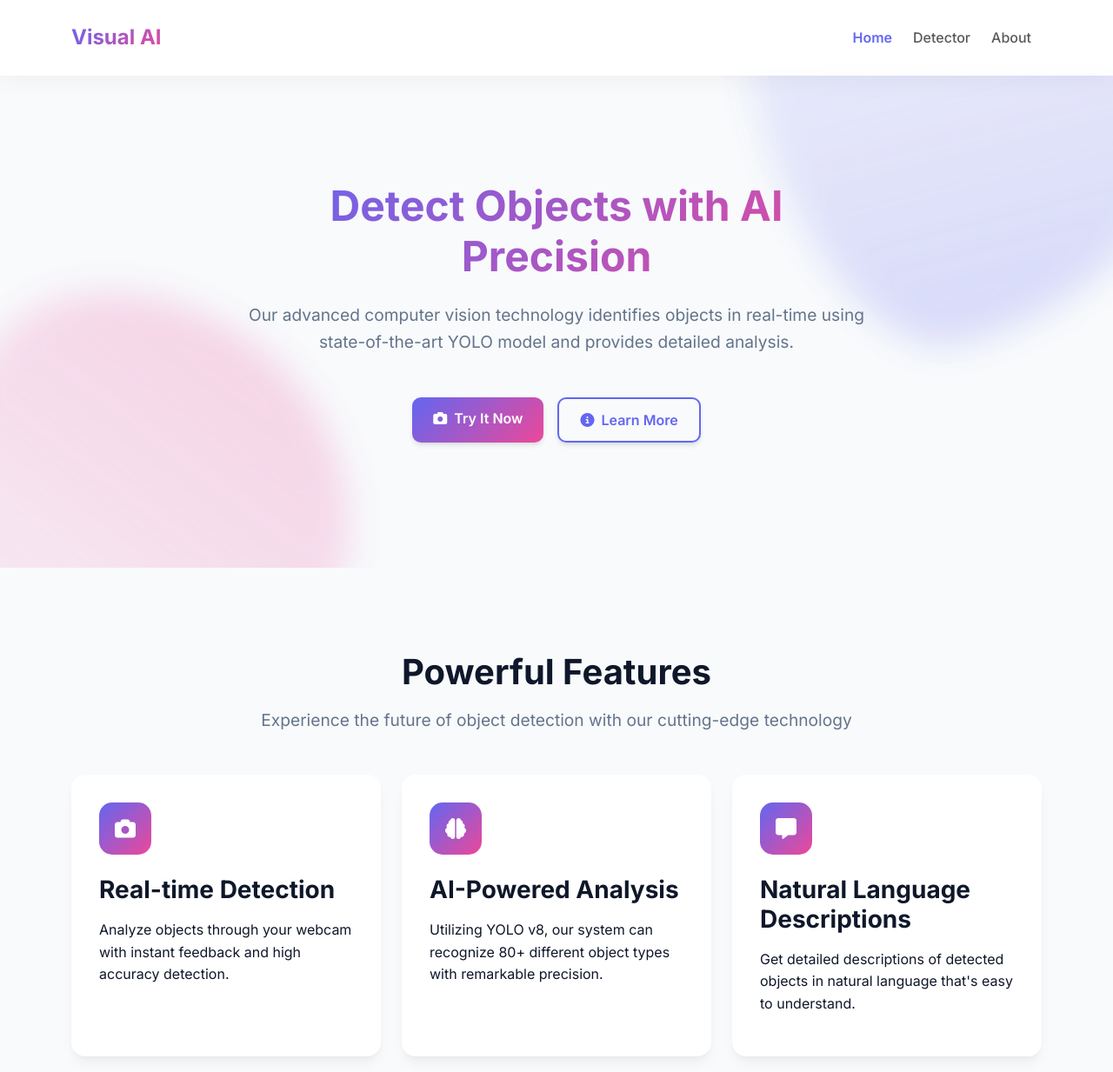
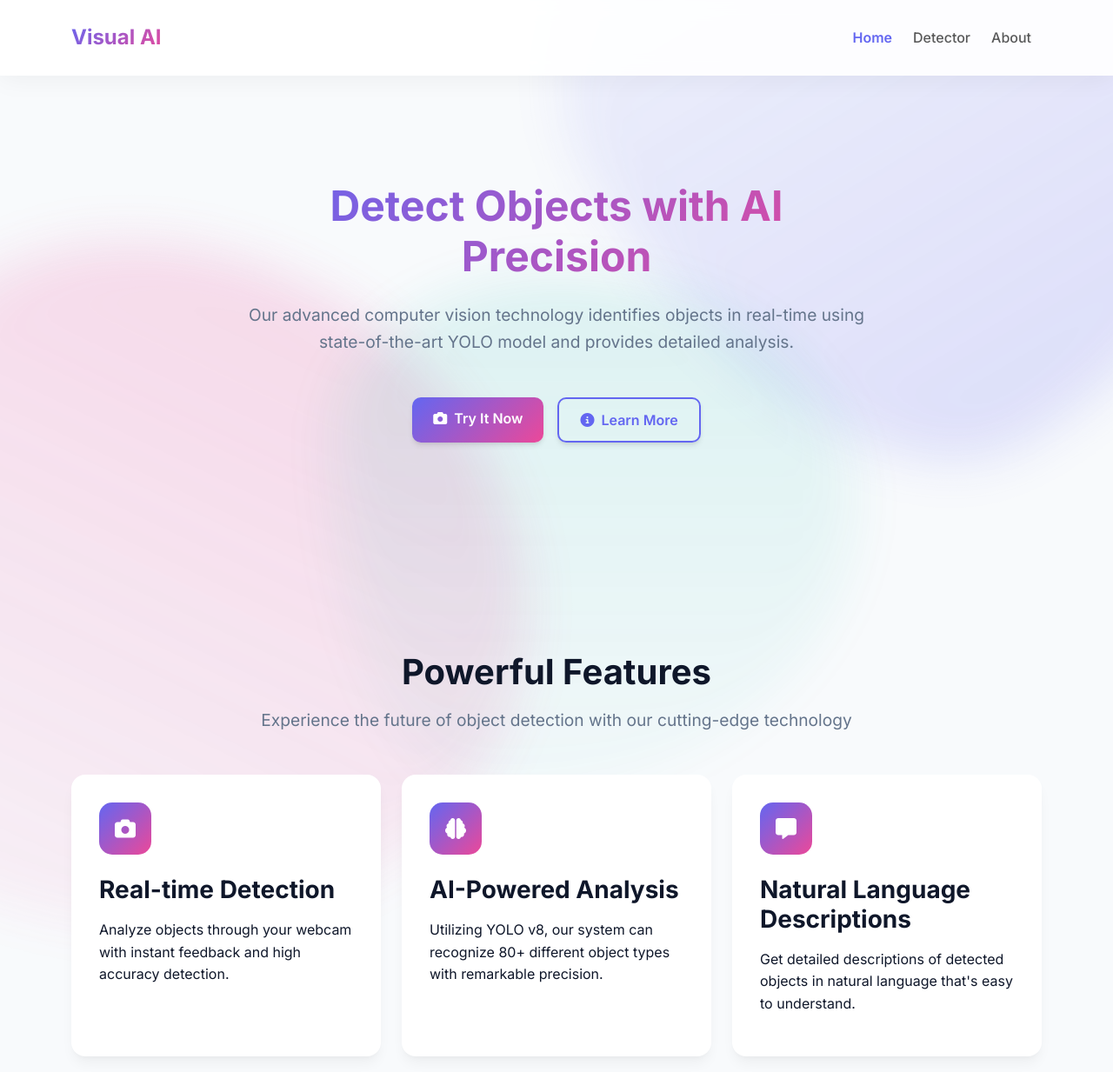
Before and after one commit to ZamoRzgar/Visual-Ai, a Django app: page / in a window 1280 px wide. Shown: the top 1233 px of the page at 87% size. Run offline with Django 5.2, Linux system fonts and the light colour scheme.

Commit message:
updated design of the landing page

```diff
--- a/detector/templates/detector/landing.html
+++ b/detector/templates/detector/landing.html
@@ -4,10 +4,15 @@
 {% block title %}Visual AI - Smart Object Detection{% endblock %}
 
 {% block content %}
+<div class="landing-page-wrapper">
+    <!-- Blobs for background effect -->
+    <div class="blob blob-1"></div>
+    <div class="blob blob-2"></div>
+    <div class="blob blob-3"></div>
+
+    <div class="landing-content">
         <!-- Hero Section -->
         <section class="hero-section">
-    <div class="blob blob-1"></div>
-    <div class="blob blob-2"></div>
             <div class="container">
                 <div class="row align-items-center">
                     <div class="col-lg-8 mx-auto text-center hero-content">
@@ -62,7 +67,7 @@
         </section>
 
         <!-- How It Works Section -->
-<section class="py-5 bg-light">
+        <section class="py-5">
             <div class="container">
                 <div class="text-center mb-5">
                     <h2>How It Works</h2>
@@ -119,4 +124,6 @@
                 </div>
             </div>
         </section>
+    </div>
+</div>
 {% endblock %}
--- a/static/css/style.css
+++ b/static/css/style.css
@@ -148,14 +148,25 @@ h2 {
 }
 
 /* Landing page specific */
+.landing-page-wrapper {
+  position: relative;
+  overflow: hidden;
+  background-color: #f8fafc;
+  min-height: 100vh;
+}
+
 .hero-section {
   position: relative;
   padding: 8rem 0;
-  overflow: hidden;
-  background-color: #f8fafc;
+  overflow: visible;
 }
 
 .hero-content {
+  position: relative;
+  z-index: 10;
+}
+
+.landing-content {
   position: relative;
   z-index: 10;
 }
@@ -173,29 +184,39 @@ h2 {
 }
 
 .blob {
-  position: absolute;
-  width: 500px;
-  height: 500px;
+  position: fixed;
+  width: 800px;
+  height: 800px;
   background: linear-gradient(180deg, rgba(99, 102, 241, 0.3) 0%, rgba(99, 102, 241, 0.1) 100%);
   border-radius: 43% 57% 70% 30% / 30% 43% 57% 70%;
   transform: rotate(0deg);
   transition: all 1s ease-in-out;
-  opacity: 0.7;
+  opacity: 0.6;
   z-index: 1;
-  filter: blur(20px);
-  animation: blob-animation 20s infinite alternate;
+  filter: blur(30px);
+  animation: blob-animation 25s infinite alternate;
 }
 
 .blob-1 {
-  top: -200px;
-  right: -100px;
+  top: -300px;
+  right: -200px;
 }
 
 .blob-2 {
-  bottom: -200px;
-  left: -100px;
+  bottom: -300px;
+  left: -200px;
   background: linear-gradient(180deg, rgba(236, 72, 153, 0.3) 0%, rgba(236, 72, 153, 0.1) 100%);
   animation-delay: 5s;
+}
+
+.blob-3 {
+  top: 40%;
+  left: 30%;
+  width: 600px;
+  height: 600px;
+  background: linear-gradient(180deg, rgba(20, 184, 166, 0.2) 0%, rgba(20, 184, 166, 0.05) 100%);
+  animation-delay: 8s;
+  animation-duration: 30s;
 }
 
 @keyframes blob-animation {
```
Lines whose indentation alone changed are shown as unchanged.
